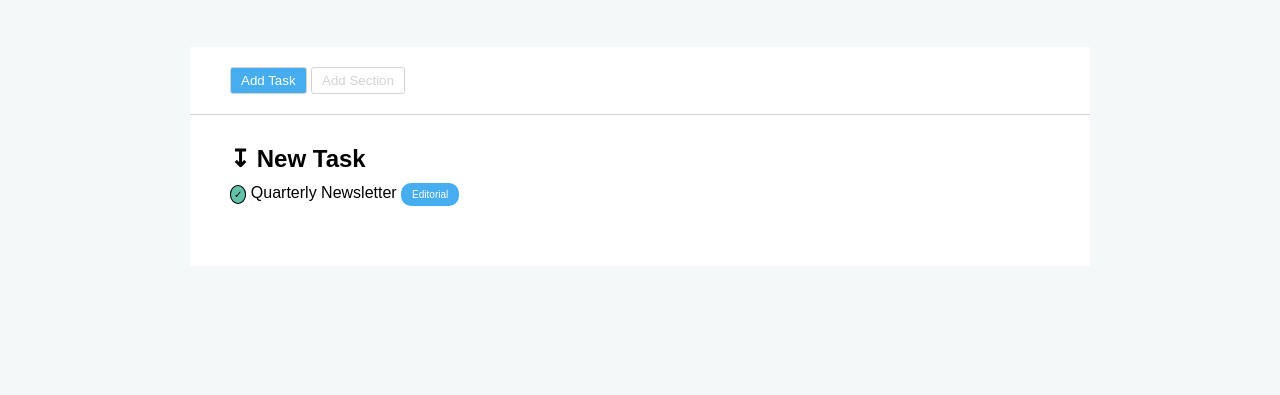
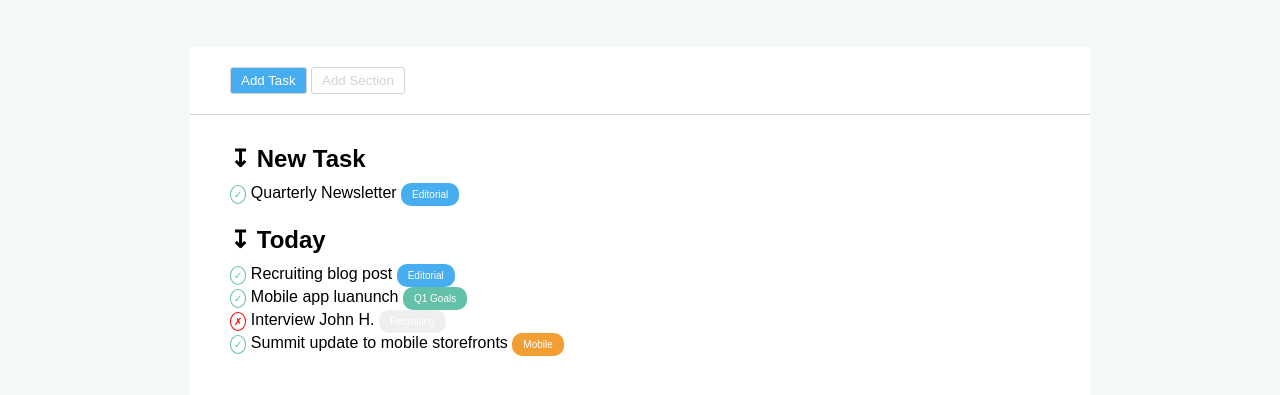
Before and after one commit to felicetto13/html-css-toboolist, a plain HTML site: page index.html in a window 1280 px wide. Shown: the part 87-482 px from the top of the page. Drawn offline with Linux system fonts and the light colour scheme.

Commit message:
second list finished

```diff
--- a/css/style.css
+++ b/css/style.css
@@ -90,6 +90,12 @@ ul{
 .green {
     background-color: #63C0A9;
 }
+.green-text {
+    color: #63C0A9;
+}
+.red-text {
+    color: red;
+}
 .orange {
     background-color: #F29E33;
 }
--- a/index.html
+++ b/index.html
@@ -29,7 +29,16 @@
                 <div class="container">
                     <h2> New Task</h2>
                     <ul>
-                        <li><span class="round green">&check;</span> Quarterly Newsletter <button class="btn-list blue">Editorial</button></li>
+                        <li><span class="round green-text">&check;</span> Quarterly Newsletter <button class="btn-list blue">Editorial</button></li>
+                    </ul>
+                </div>
+                <div class="container">
+                    <h2> Today</h2>
+                    <ul>
+                        <li><span class="round green-text">&check;</span> Recruiting blog post <button class="btn-list blue">Editorial</button></li>
+                        <li><span class="round green-text">&check;</span> Mobile app luanunch <button class="btn-list violet">Q1 Goals</button></li>
+                        <li><span class="round red-text">&cross;</span> Interview John H. <button class="btn-list grenn">Recruiting</button></li>
+                        <li><span class="round green-text">&check;</span> Summit update to mobile storefronts <button class="btn-list orange">Mobile</button></li>
                     </ul>
                 </div>
             </div>
```
